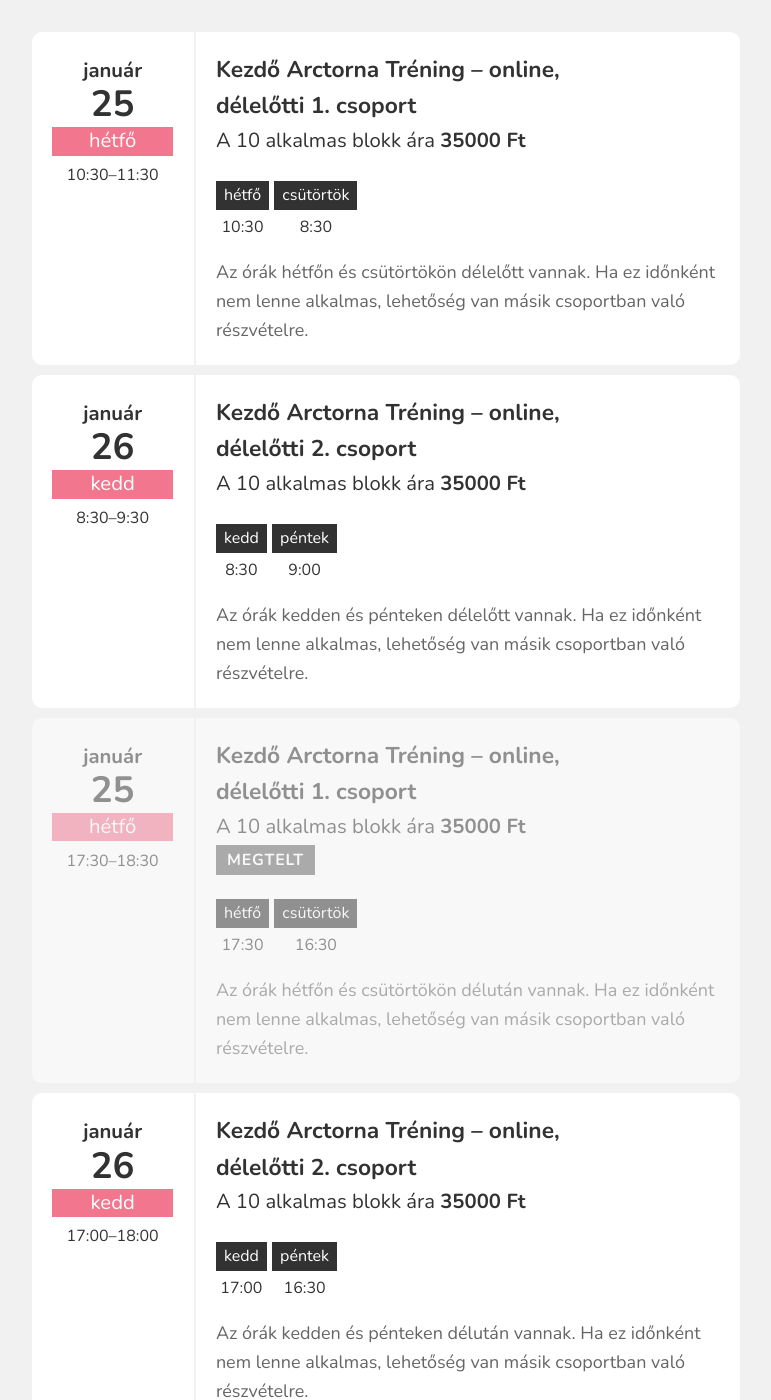
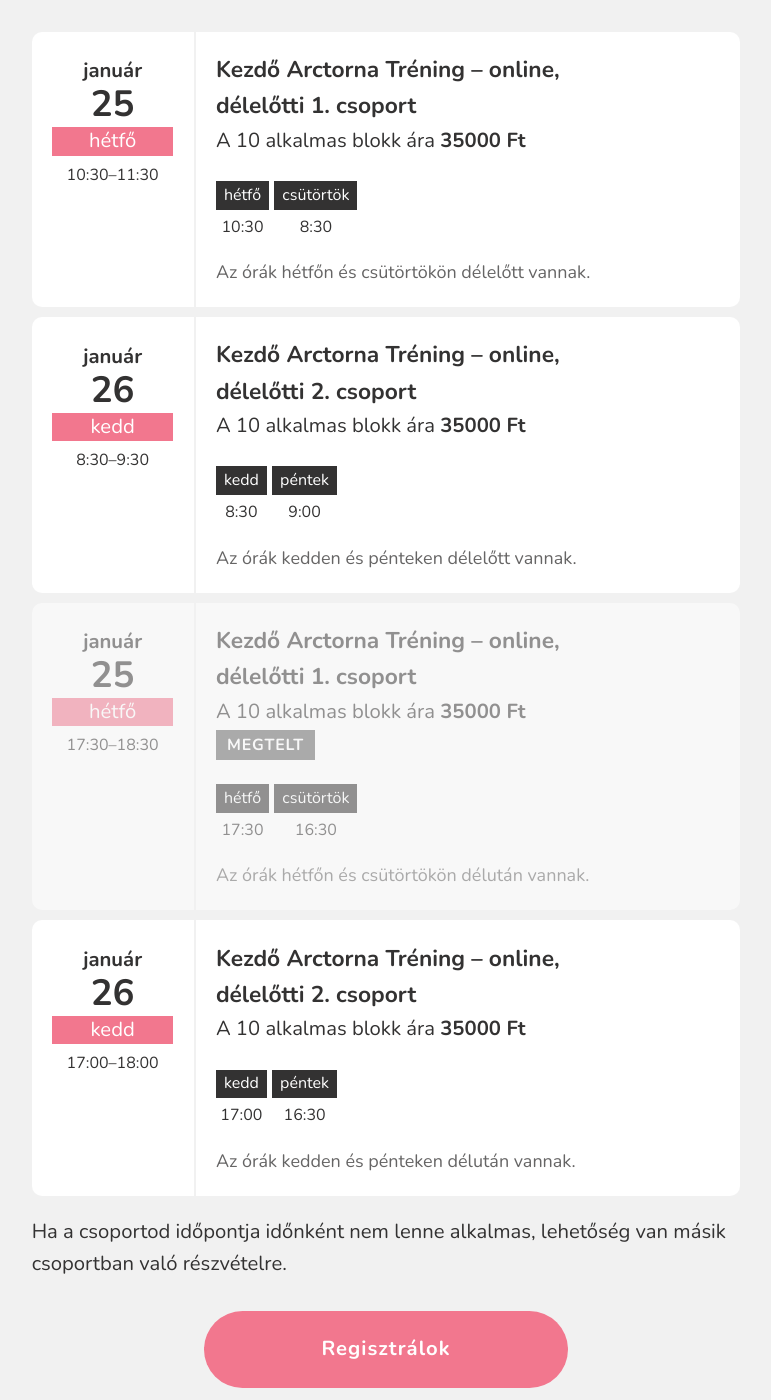
Before and after one commit to monikamudra/arctorna, a Jekyll site: the page built from trening.md, in a window 1280 px wide and 1400 px high, scrolled down 2464 px. Shown: the whole window, without its empty margins (254-1025 px from the left). Built offline with Jekyll 4.4.1, drawn with Linux system fonts in a browser that asks for light colours.

Commit message:
Update training content

```diff
--- a/_data/training.yaml
+++ b/_data/training.yaml
@@ -18,8 +18,7 @@ events:
         day: csütörtök
         time: "8:30"
     description: >-
-      Az órák hétfőn és csütörtökön délelőtt vannak. Ha ez időnként nem lenne
-      alkalmas, lehetőség van másik csoportban való részvételre.
+      Az órák hétfőn és csütörtökön délelőtt vannak.
   - date: 2021-1-26T8:30
     start: "8:30"
     end: "9:30"
@@ -33,8 +32,7 @@ events:
         day: péntek
         time: "9:00"
     description: >-
-      Az órák kedden és pénteken délelőtt vannak. Ha ez időnként nem lenne
-      alkalmas, lehetőség van másik csoportban való részvételre.
+      Az órák kedden és pénteken délelőtt vannak.
   - date: 2021-1-25T17:30
     start: "17:30"
     end: "18:30"
@@ -48,8 +46,7 @@ events:
         day: csütörtök
         time: "16:30"
     description: >-
-      Az órák hétfőn és csütörtökön délután vannak. Ha ez időnként nem lenne
-      alkalmas, lehetőség van másik csoportban való részvételre.
+      Az órák hétfőn és csütörtökön délután vannak.
   - date: 2021-1-26T17:00
     start: "17:00"
     end: "18:00"
@@ -63,5 +60,4 @@ events:
         day: péntek
         time: "16:30"
     description: >-
-      Az órák kedden és pénteken délután vannak. Ha ez időnként nem lenne
-      alkalmas, lehetőség van másik csoportban való részvételre.
+      Az órák kedden és pénteken délután vannak.
--- a/_layouts/trening.html
+++ b/_layouts/trening.html
@@ -67,6 +67,14 @@ workshop_text:
       {% include events.html data = data.events price = data.price price_desc =
       data.price_desc address = data.address description = data.description %}
     </div>
+    <div class="c-ContentBlock u-MarginTop">
+      <div class="c-Article">
+        <p>
+          Ha a csoportod időpontja időnként nem lenne alkalmas, lehetőség van
+          másik csoportban való részvételre.
+        </p>
+      </div>
+    </div>
     <div class="c-ContentBlock c-ContentBlock--Centered u-MarginTopLarge">
       <a class="c-Button" href="{{ data.registration_link }}">Regisztrálok</a>
     </div>
```
